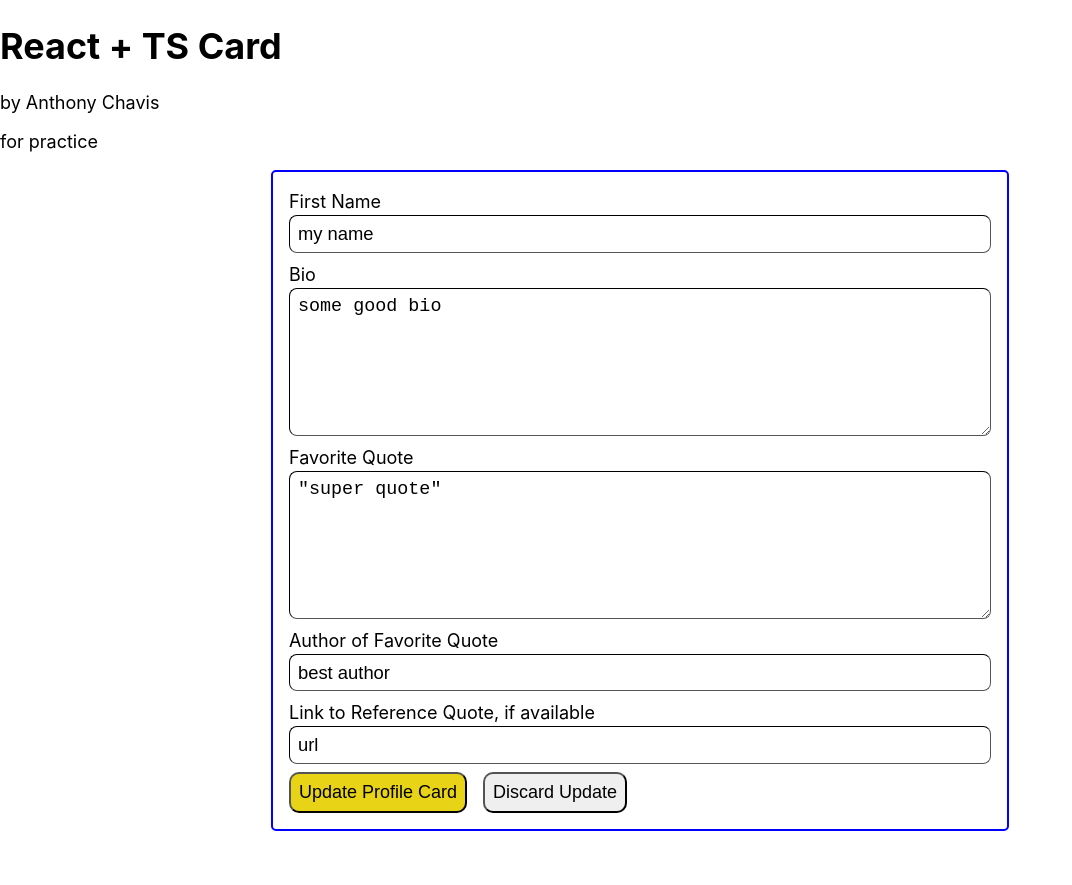
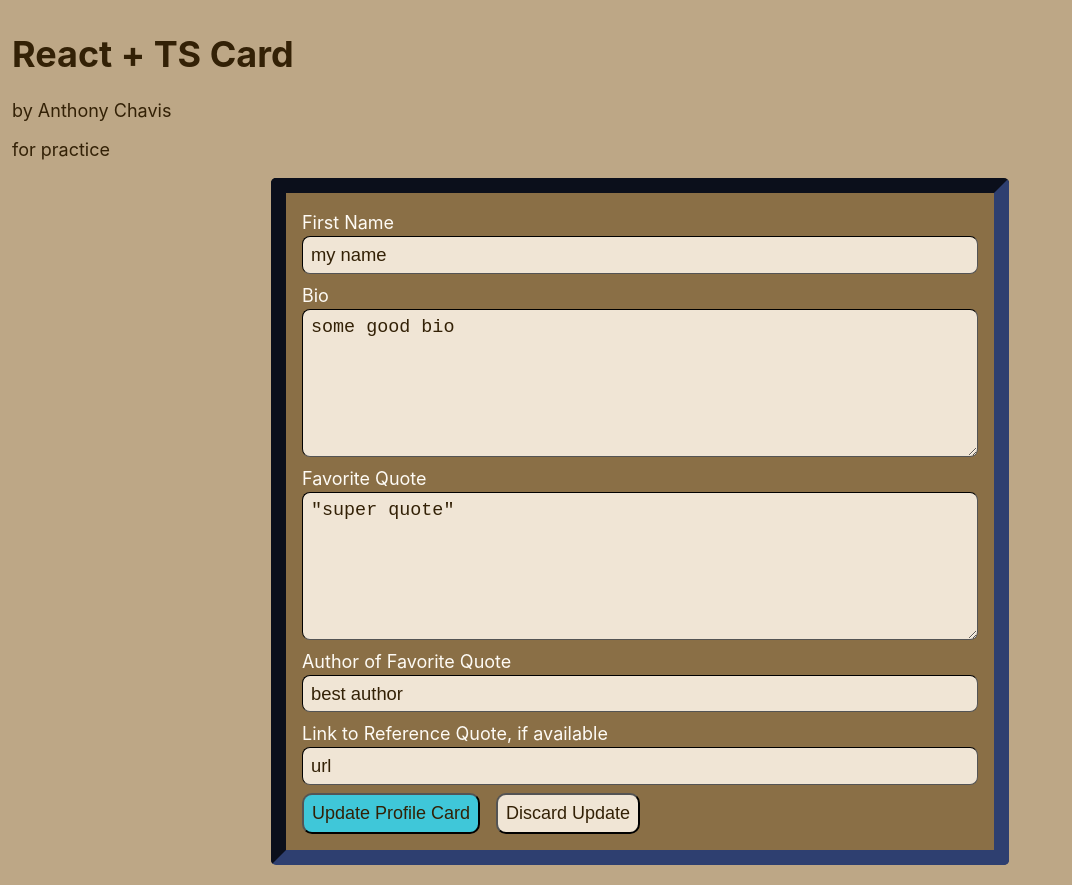
Before and after one commit to anthonychavis/personal-profile-card-cra, a React (Create React App) app: page / in a window 1280 px wide. Both pictures are taken after a click on the button "Edit Profile Card". Shown: the whole page, without its empty margins (0-1072 px from the left). Before the commit the page ends 831 px from the top, so only its background shows below. Built offline with nearby package versions, Linux system fonts and the light colour scheme.

Commit message:
monochromatic color play - TeaLatte?😋

```diff
--- a/src/components/Card.module.css
+++ b/src/components/Card.module.css
@@ -1,14 +1,18 @@
 article {
-    border: 2px solid blue;
+    background-color: #8a6f46;
+    border: 15px inset #2e3f70;
     border-radius: 5px;
+    color: hsl(36, 87%, 98%);
     line-height: 1.5;
-    margin: auto;
+    margin: 0 auto 1rem;
     max-inline-size: 65ch;
     padding: 1rem;
 }
 
 .btn {
+    background-color: #573f1b;
     border-radius: 10px;
+    color: inherit;
     cursor: pointer;
     font-size: inherit;
     inline-size: max-content;
--- a/src/components/EditForm.module.css
+++ b/src/components/EditForm.module.css
@@ -5,8 +5,10 @@ form {
 
 input,
 textarea {
+    background-color: #f0e5d5;
     border-radius: 8px;
     border: 1px inset black;
+    color: #332106;
     font-size: 1.15rem;
     line-height: 1.5;
     margin-block-end: 0.5rem;
@@ -15,23 +17,32 @@ textarea {
 input:focus,
 textarea:focus {
     background-color: #e0f2fe;
-    border: 1px ridge #007bff;
+    border: 1px ridge hsl(187, 67%, 55%);
     border-radius: 8px;
 }
 input:focus-visible,
 textarea:focus-visible {
     border-radius: 8px;
-    outline: #007bff ridge 2px;
+    outline: hsl(187, 67%, 55%) ridge 4px;
 }
 
 .btn {
+    background-color: #f0e5d5;
     border-radius: 10px;
+    color: #332106;
     cursor: pointer;
     inline-size: max-content;
     font-size: inherit;
     padding: 0.5rem;
+    transition: background-color 200ms ease-out;
 }
 .btn:first-child {
     background-color: #e8d317;
+    background-color: hsl(187, 67%, 55%);
     margin-inline-end: 1rem;
 }
+.btn:hover,
+.btn:focus {
+    background-color: hsl(187, 67%, 55%);
+    background-color: #e8d317;
+}
--- a/src/index.css
+++ b/src/index.css
@@ -2,16 +2,21 @@
 *::after,
 *::before {
     box-sizing: border-box;
+    padding: 0;
+    /* margin: 0; */
 }
 
 body {
-    margin: 0;
+    background-color: #bda786;
+    color: #332106;
     font-family: -apple-system, BlinkMacSystemFont, 'Segoe UI', 'Roboto',
         'Oxygen', 'Ubuntu', 'Cantarell', 'Fira Sans', 'Droid Sans',
         'Helvetica Neue', sans-serif;
     -webkit-font-smoothing: antialiased;
     -moz-osx-font-smoothing: grayscale;
     font-size: 1.125rem;
+    padding: 0.5rem 0.75rem 0.25rem;
+    margin: 0;
 }
 
 /* code {
```
